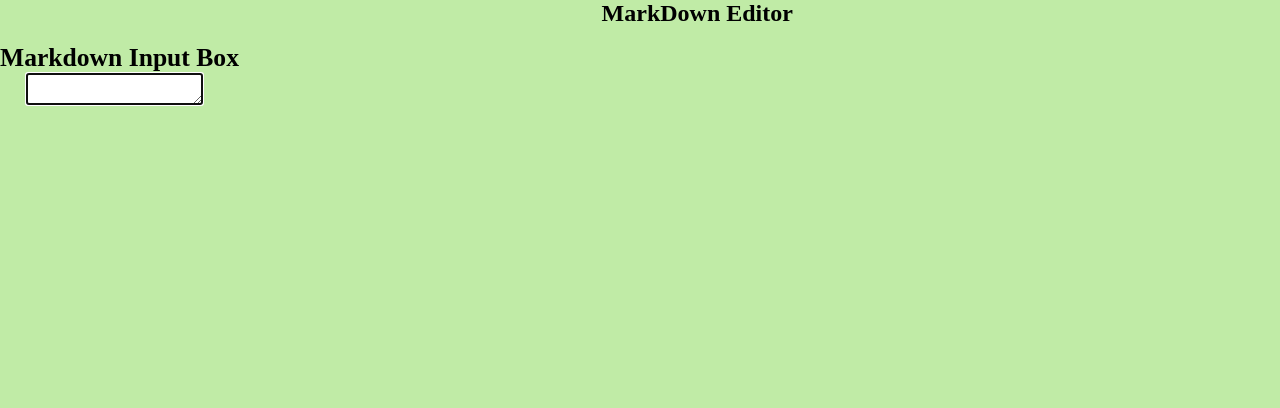
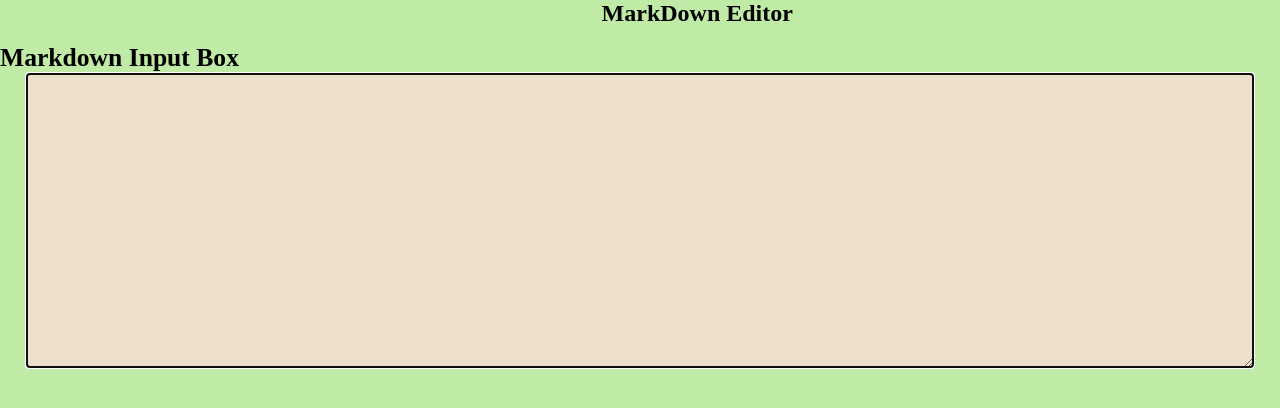
Before and after one commit to SanS1112/mkdown, a React (Vite) app in the folder frontend/: page / in a window 1280 px wide. Shown: the top 408 px of the page. Built offline with nearby package versions, Linux system fonts and the light colour scheme; no server answers.

Commit message:
Update App.jsx
Modified the className of Input text area.

```diff
--- a/frontend/src/App.jsx
+++ b/frontend/src/App.jsx
@@ -44,7 +44,7 @@ return ()=>{
     <div className="App">
     <h4> Markdown Input Box</h4>
       <div className="inp-div" >
-      <textarea className="text1" onChange={handleChange} autoFocus>
+      <textarea className="textbox" onChange={handleChange} autoFocus>
         {" "}
       </textarea>
       </div>
```
